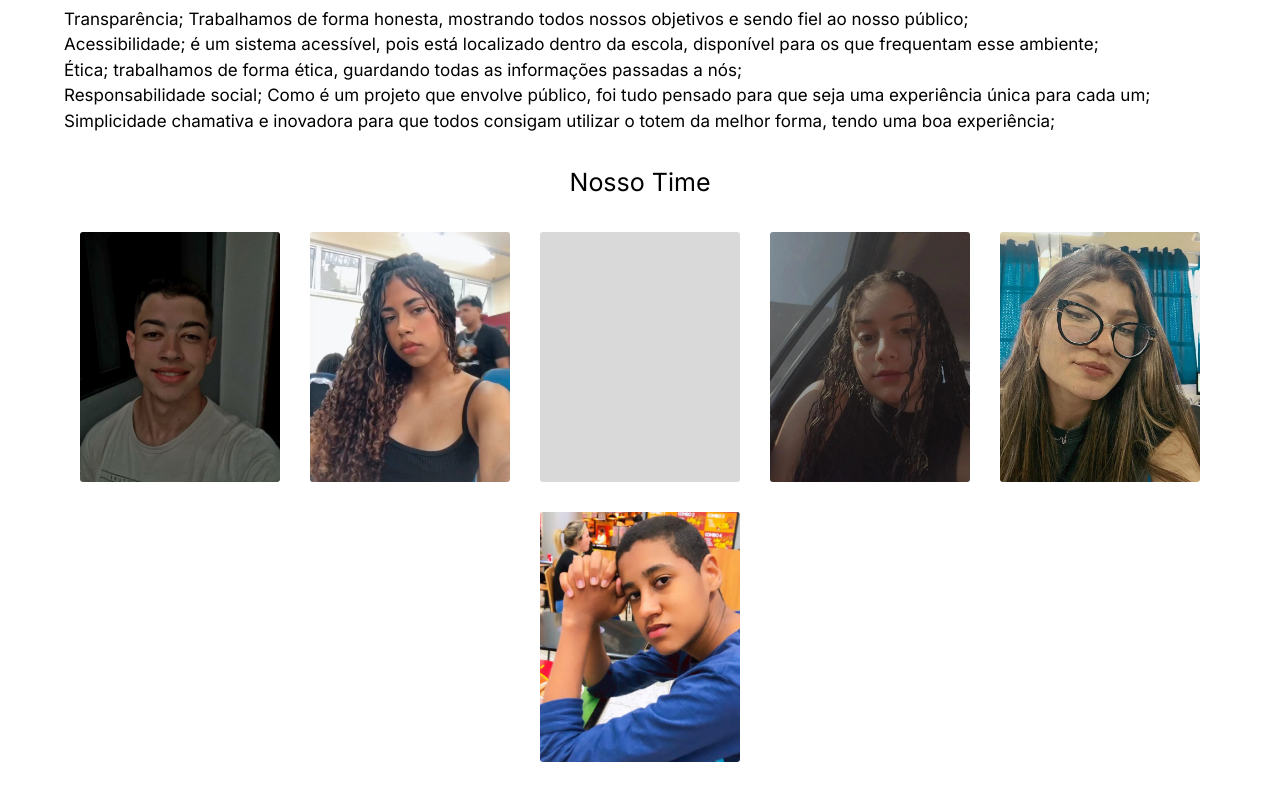
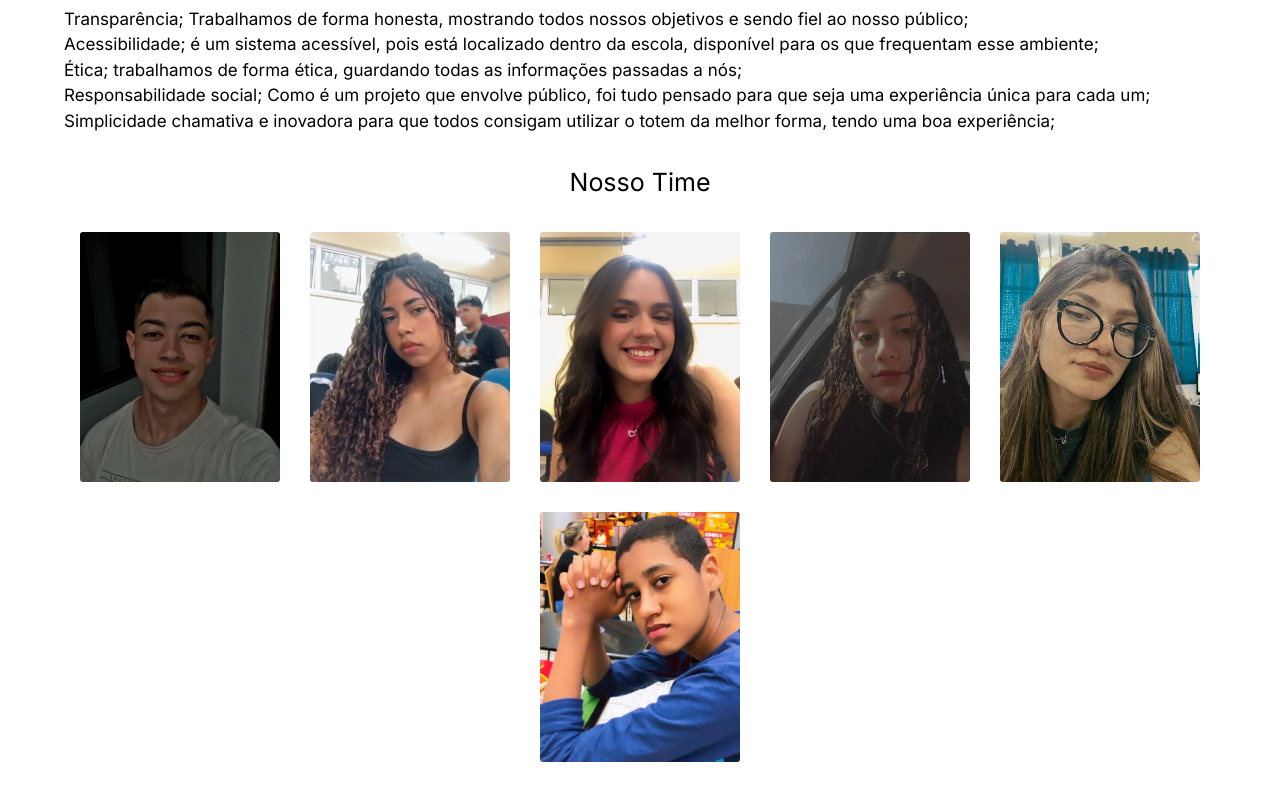
Before and after one commit to YanRamoss/InfoPoint, a Next.js app: page / in a window 1280 px wide. Shown: the part 1237-2037 px from the top of the page. Built offline with nearby package versions, Linux system fonts and the light colour scheme.

Commit message:
Update page.tsx

```diff
--- a/app/page.tsx
+++ b/app/page.tsx
@@ -49,7 +49,7 @@ export default function Home() {
           <div className="flex w-[200px] h-[250px] bg-[#c9c9c9b4] rounded-[3px] bg-[url('/images/Nicole.jpg')] bg-cover bg-center">
 
           </div>
-          <div className="flex w-[200px] h-[250px] bg-[#c9c9c9b4] rounded-[3px] bg-[url('/images/Ana Luisa.jpg')] bg-cover bg-center">
+          <div className="flex w-[200px] h-[250px] bg-[#c9c9c9b4] rounded-[3px] bg-[url('/images/Ana.jpg')] bg-cover bg-center">
 
           </div>
           <div className="flex w-[200px] h-[250px] bg-[#c9c9c9b4] rounded-[3px] bg-[url('/images/Sofia.jpg')] bg-cover bg-center">
```
